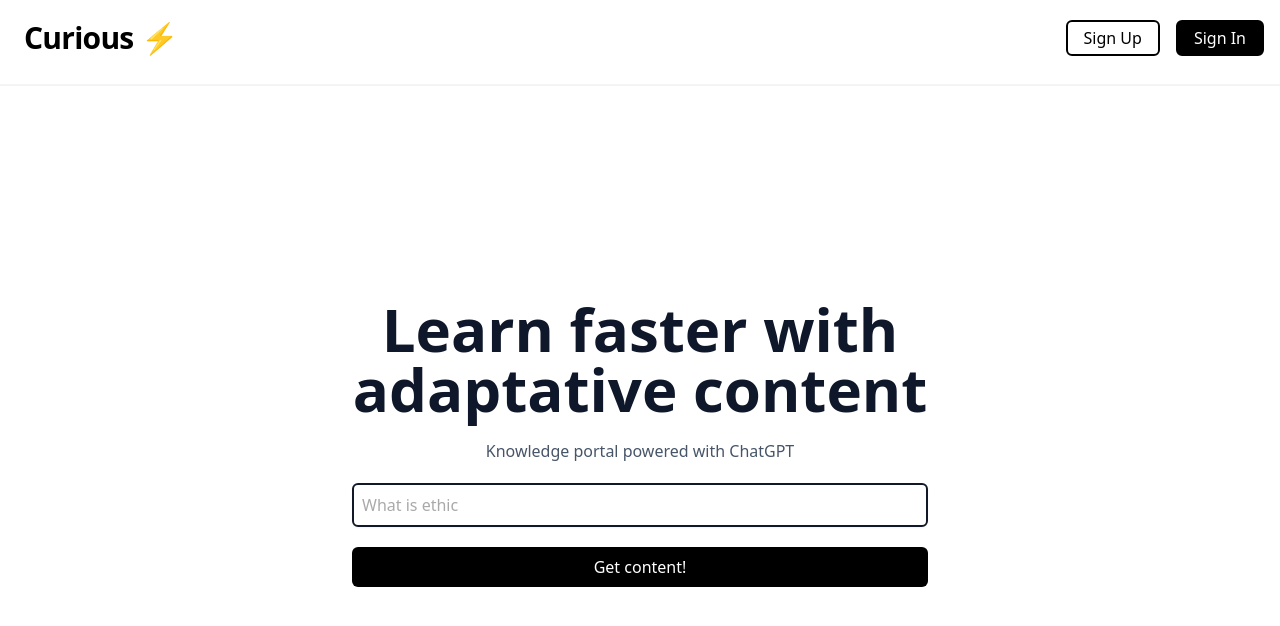
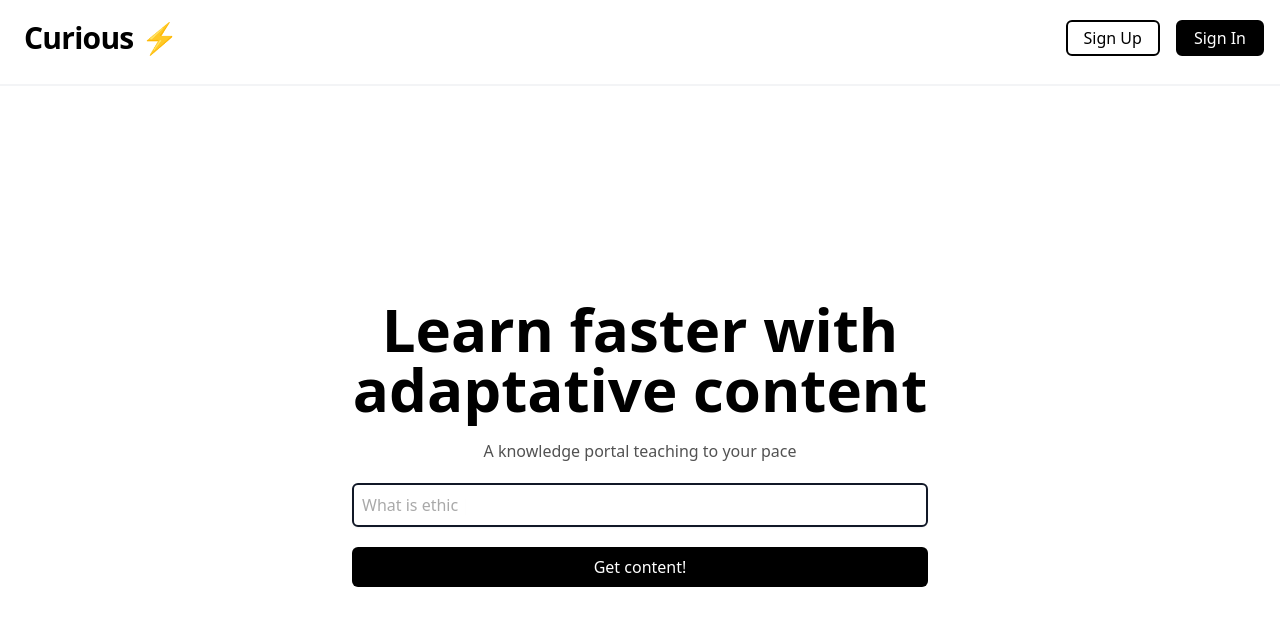
Before and after one commit to tchardonnens/curious-front, a Next.js app in the folder curious/: page / in a window 1280 px wide. Shown: the top 626 px of the page. Built offline with nearby package versions, Linux system fonts and the light colour scheme.

Commit message:
(fix): fixing search bar color and landpage colors

```diff
--- a/curious/src/pages/index.tsx
+++ b/curious/src/pages/index.tsx
@@ -1,7 +1,7 @@
 import PageHead from '@/components/head';
 import Header from '@/components/header';
 import React from 'react';
-import {useTypewriter, Cursor} from 'react-simple-typewriter'
+import { useTypewriter, Cursor } from 'react-simple-typewriter'
 
 export default function Home() {
   const [text] = useTypewriter({
@@ -15,8 +15,8 @@ export default function Home() {
       <Header />
       <main id="home" className="flex flex-1 w-full flex-col items-center justify-center text-center px-4">
 
-        <h1 className="sm:text-6xl text-4xl max-w-[708px] font-bold text-slate-900">Learn faster with adaptative content</h1>
-        <h2 className="sm:text-1xl text-1xl max-w-[708px] mt-5 text-slate-600">Knowledge portal powered with ChatGPT</h2>
+        <h1 className="sm:text-6xl text-4xl max-w-[708px] font-bold text-black">Learn faster with adaptative content</h1>
+        <h2 className="sm:text-1xl text-1xl max-w-[708px] mt-5 text-neutral-600">A knowledge portal teaching to your pace</h2>
 
         <div className="max-w-xl w-full" >
           <div className="w-full rounded-md border-solid border-2 border-gray-900 shadow-sm focus:border-black focus:ring-black my-5 p-2 text-left text-placeholder">
--- a/curious/src/pages/search.tsx
+++ b/curious/src/pages/search.tsx
@@ -144,7 +144,7 @@ export default function Home() {
 
           </div>
 
-          <form className="max-w-xl w-full px-4 sm:px-10 pb-4 sm:pb-10 relative z-9 bg-transparent" onSubmit={(e) => { e.preventDefault(); fetchResources(); }}>
+          <form className="max-w-3xl w-full px-4 sm:px-10 pb-4 sm:pb-10 relative z-9 bg-transparent" onSubmit={(e) => { e.preventDefault(); fetchResources(); }}>
             <div className='w-auto h-fit-content rounded-md border-solid border-2 border-darkerGrey dark:border-darkGrey flex flex-row shadow-sm p-1'>
               <textarea className="w-full text-black dark:text-darkGrey bg-transparent resize-none outline-none p-1 overflow-y-hidden max-h-24" rows={1} placeholder='How to launch a rocket' value={prompt}
                 onChange={(e) => {
```
